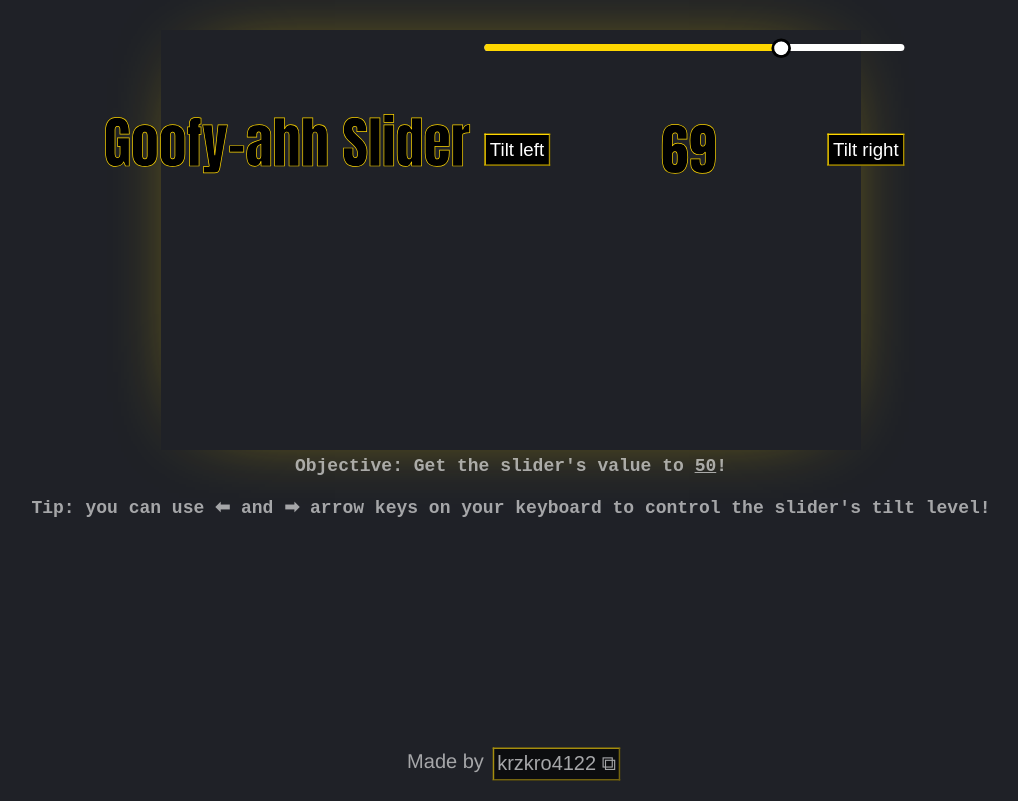
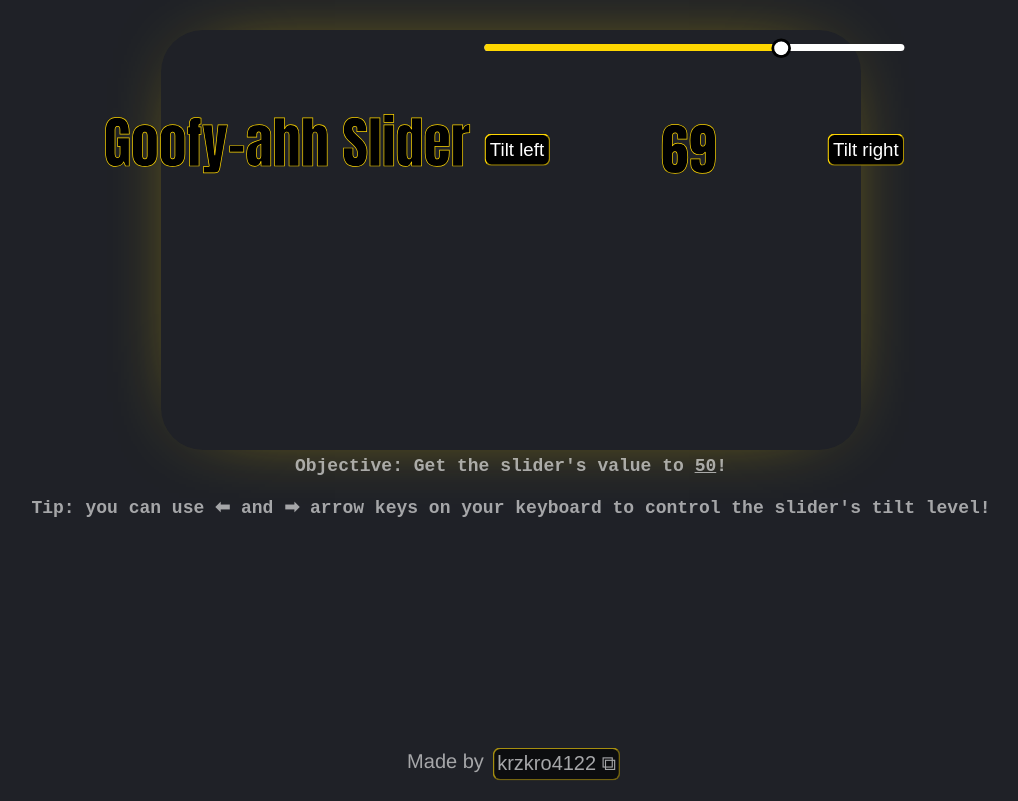
Before and after one commit to krzkro4122/goofy-slider, a plain HTML site: page index.html in a window 1280 px wide. Shown: the whole page, without its empty margins (129-1147 px from the left). Drawn offline with Linux system fonts and the light colour scheme.

Commit message:
Styling changes: roudning off some corners hehe

```diff
--- a/styles/style.css
+++ b/styles/style.css
@@ -27,6 +27,7 @@ button {
     padding: 3px;
     border-color: gold;
     border-width: 0.5px;
+    border-radius: 5px;
 }
 
 input {
@@ -37,6 +38,7 @@ input {
     margin-left: 25px;
     border-color: gold;
     border-width: 0.5px;
+    border-radius: 5px;
 }
 
 form {
@@ -79,6 +81,8 @@ p {
     -webkit-box-shadow: 0px 0px 60px -34px gold;
     -moz-box-shadow: 0px 0px 60px -34px gold;
     box-shadow: 0px 0px 60px -34px gold;
+
+    border-radius: 30px;
 }
 
 #smallContainer {
```
Also changed, not shown: index.html (+7 -3 lines).
